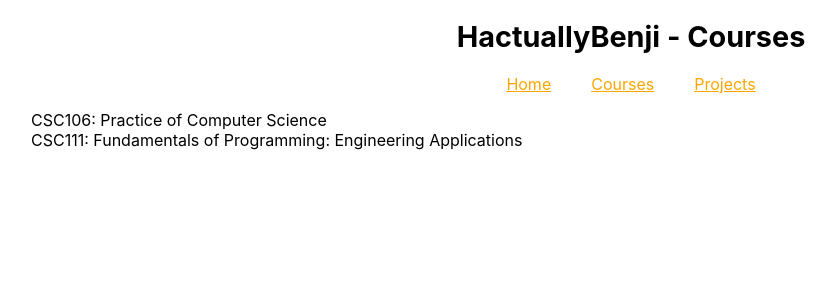
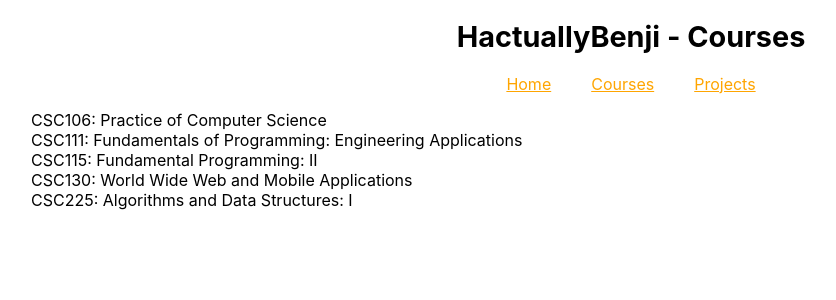
Before and after one commit to HactuallyBenji/portfolio, a React (Create React App) app: page /courses in a window 1280 px wide. Shown: the top 300 px of the page, without its empty margins (9-845 px from the left). Built offline with nearby package versions, Linux system fonts and the light colour scheme.

Commit message:
Added course data

```diff
--- a/src/data/classes.js
+++ b/src/data/classes.js
@@ -65,5 +65,65 @@ export const classes = [
             'Pointers and memory management',
             'Linked lists',
         ]
-    }
+    },
+    {
+        title:'Fundamental Programming: II',
+        code:'CSC115',
+        description:'This course introduces two fundamental programming concepts: abstract data types and recursion; It examines and applies these concepts within the context of an object-oriented approach to programming; It introduces techniques for reasoning about the efficiency of algorithms and data structures; It studies foundational approaches to organizing data and computations.',
+        units: 1.5,
+        grade: 'B',
+        topics: [
+            'A review of programming in Java',
+            'The design, definition and manipulation of simple data objects',
+            'The implementation of lists, including both sequential (linked) and random access (array) variations',
+            'The implementation of stacks, queues, binary trees, and hash tables; with applications',
+            'An introduction to polymorphism: class hierarchies, interfaces, and generic types',
+            'Problem decomposition using recursion and divide-and-conquer strategies',
+            'Techniques for describing the time and space requirements of data structures and their operations',
+            'The efficiency of common searching and sorting approaches',
+        ]
+    },
+    {
+        title:'World Wide Web and Mobile Applications',
+        code:'CSC130',
+        description:'An introduction for non-specialists to the Internet, the World-Wide-Web (WWW), and front-end application development. Students will learn how to create dynamic web applications by making numerous web technologies work together. Each lab, homework, and project in the course will consist of building a rich, interactive, dynamic web application, using basic computer science and programming principles.',
+        units: 1.5,
+        grade: 'A+',
+        topics: [
+            'Internet and the WWW',
+            'W3C Standards and HTML5',
+            'CSS',
+            'Javascript',
+            'Web Page Design Tools, Multimedia, Dynamic Web Content',
+            'Web Application Development Tools and Technologies',
+        ]
+    },
+    {
+        title:'Algorithms and Data Structures: I',
+        code:'CSC225',
+        description:'The goal of this class is to illustrate this process and develop these skills starting with some traditional problems, algorithms and data structures. The performance of a program on small inputs (typical in introductory computer science courses) gives no indication of how an algorithm will perform on the large inputs often found in real applications. Paper and pencil techniques are presented for analysing algorithms for time and space requirements on large inputs without requiring the effort of implementation. Algorithms are compared with respect to their worst, average, and best case performances. The techniques learned in the course are applied to well-studied classical problems including searching, sorting, and some graph theory applications. The study of abstract data types is continued from CSC 115 but the focus changes from that of understanding the data types to being able to make knowledgeable choices as to the best data structures for a particular application.',
+        units: 1.5,
+        grade: 'B',
+        topics: [
+            'Algorithm design techniques',
+            'Fundamental algorithm analysis',
+            'Time and space complexity',
+            'Asymptotic analysis',
+            'Recursive analysis and recurrence relations',
+            'Proof techniques',
+            'Basic data structures: arrays, lists, stacks and queues',
+            'General purpose sorting algorithms, such as Heap sort, Insertion sort, Merge sort, Quick sort, and Selection sort',
+            'Special purpose sorting algorithms, such as lexicographical sorting and Radix sort',
+            'Priority Queues (including Heaps)',
+            'Binary Search Trees',
+            'Balanced Search Trees',
+            'Mathematical foundations',
+            'Problem abstraction with graphs',
+            'Data structures for graph representation',
+            'Fundamental graph traversal algorithms and applications',
+            'Connectivity and strong connectivity',
+            'Topological sorting',
+        ]
+    },
+
 ];
```
